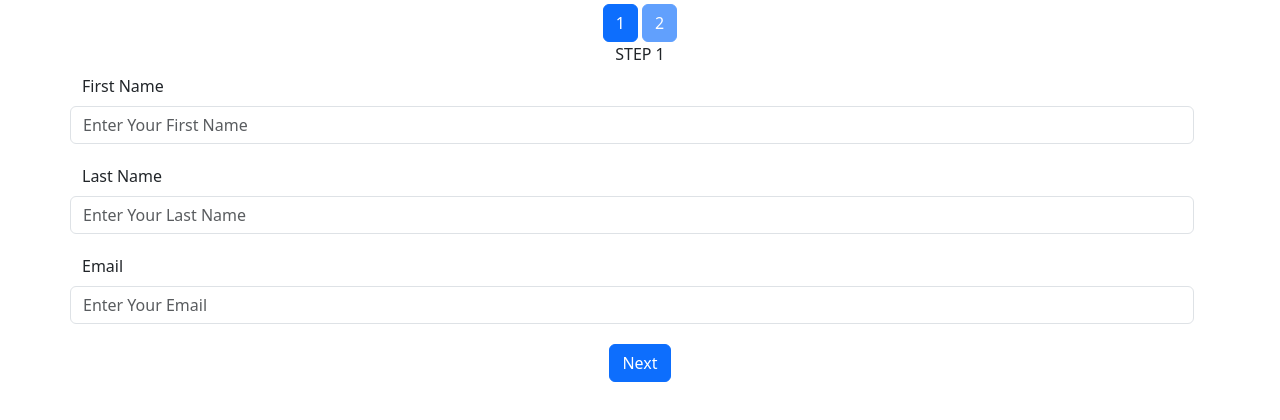
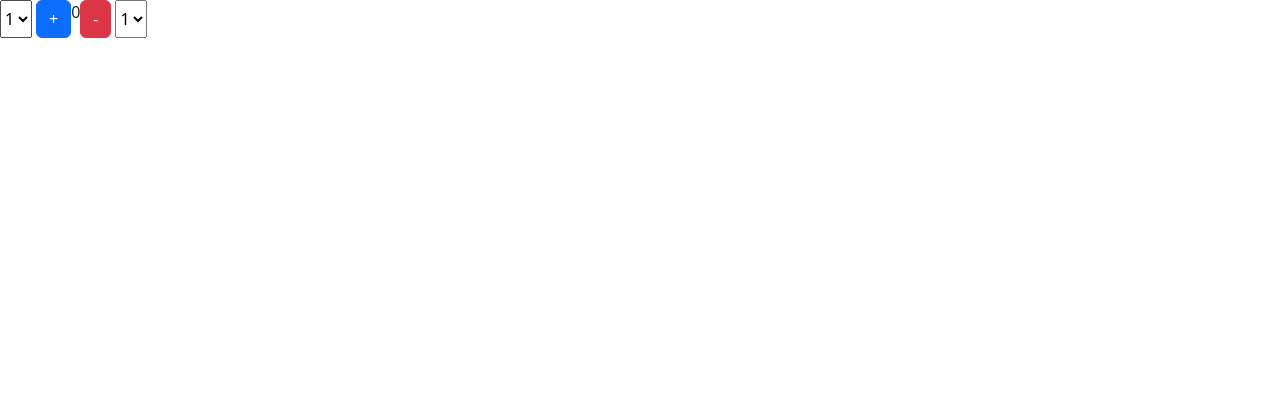
Before and after one commit to kajlasanamdeep/ContextApi, a React (Create React App) app: page / in a window 1280 px wide. Shown: the top 420 px of the page. Built offline with nearby package versions, Linux system fonts and the light colour scheme.

Commit message:
useCallback hook practice

```diff
--- a/src/App.js
+++ b/src/App.js
@@ -1,36 +1,40 @@
-import { useEffect, useState } from "react";
+import { useCallback, useEffect, useState } from "react";
 import 'bootstrap/dist/css/bootstrap.min.css'
+import { Button } from "react-bootstrap";
+export default function App() {
+  const [count, setCount] = useState(0);
+  const [inc, setInc] = useState(1);
+  const [dec, setDec] = useState(1);
+  const increment = useCallback(() => {
+    setCount(prev => (+prev) + (+inc))
+  }, [inc])
+  const decrement = useCallback(() => {
+    setCount(prev => prev - dec)
+  }, [dec])
+  useEffect(() => {
+    console.log("decrement");
+  }, [decrement])
+  useEffect(() => {
+    console.log("increment");
+  }, [increment])
+  return (
+    <div className="d-flex">
+      <select className="me-1" value={inc} onChange={(e) => {
+        setInc(e.target.value)
+      }}>
+        <option value={1}>1</option>
+        <option value={2}>2</option>
+      </select>
 
-import UserContext from "./context";
-import './App.css'
-import Stepper from "./components/Stepper/Stepper";
-import Form1 from "./components/Form1/Form1";
-import Form2 from "./components/Form2/Form2";
+      <Button onClick={increment}>+</Button>
+      <span>{count}</span>
+      <Button variant="danger" onClick={decrement}>-</Button>
+      <select className="ms-1" value={inc} onChange={(e) => {
+        setDec(e.target.value)
+      }}>
+        <option value={1}>1</option>
+        <option value={2}>2</option>
+      </select>
 
-export default function App() {
-  const [currentStep, setCurrentStep] = useState(1);
-  const [userData, setUserData] = useState({
-    firstName: '',
-    lastName: '',
-    email: '',
-    confirmPassword: '',
-    password: ""
-  });
-  useEffect(() => {
-    console.log(userData, "user details");
-  }, [userData])
-  return (
-    <UserContext.Provider value={{
-      currentStep,
-      setCurrentStep,
-      userData,
-      setUserData
-    }}>
-      <div className="App">
-        <Stepper />
-        <Form1 />
-        <Form2 />
-      </div>
-    </UserContext.Provider>
-  );
+    </div>)
 }
--- a/src/components/Form1/Form1.jsx
+++ /dev/null
@@ -1,63 +0,0 @@
-import React, { useContext } from 'react'
-import { Row, Form, Button } from 'react-bootstrap'
-import UserContext from '../../context'
-import { useFormik } from 'formik';
-import * as Yup from 'yup';
-
-function Form1() {
-    const { currentStep,
-        setCurrentStep,
-        userData,
-        setUserData
-    } = useContext(UserContext)
-
-    const formik = useFormik({
-        enableReinitialize: true,
-        initialValues: {
-            firstName: userData?.firstName,
-            lastName: userData?.lastName,
-            email: userData?.email,
-        },
-        validationSchema: Yup.object({
-            firstName: Yup.string("").min(4).required(),
-            lastName: Yup.string("").min(4).required(),
-            email: Yup.string("").email().min(4).required(),
-        }),
-        onSubmit: (values) => {
-            console.log(values);
-            setUserData(prev => ({
-                ...prev,
-                ...values
-            }))
-            setCurrentStep(2)
-        }
-    });
-    return (
-        <Form onSubmit={formik.handleSubmit} className='container' hidden={currentStep !== 1}>
-            <Form.Label>STEP 1</Form.Label>
-            <Form.Group as={Row} className="mb-3 me-1">
-                <Form.Label style={{ textAlign: "left" }}>
-                    First Name
-                </Form.Label>
-                <Form.Control name={"firstName"} value={formik.values?.firstName} placeholder={`Enter Your First Name`} onChange={formik.handleChange} type={'text'} onBlur={formik.handleBlur} />
-                <Form.Text style={{ color: "red" }}>{formik.touched?.firstName && formik.errors?.firstName}</Form.Text>
-            </Form.Group>
-            <Form.Group as={Row} className="mb-3 me-1">
-                <Form.Label style={{ textAlign: "left" }}>
-                    Last Name
-                </Form.Label>
-                <Form.Control name={"lastName"} value={formik.values?.lastName} placeholder={`Enter Your Last Name`} onChange={formik.handleChange} type={'text'} onBlur={formik.handleBlur} />
-                <Form.Text style={{ color: "red" }}>{formik.touched?.lastName && formik.errors?.lastName}</Form.Text>
-            </Form.Group>
-            <Form.Group as={Row} className="mb-3 me-1">
-                <Form.Label style={{ textAlign: "left" }}>
-                    Email
-                </Form.Label>
-                <Form.Control name={"email"} value={formik.values?.email} placeholder={`Enter Your Email`} onChange={formik.handleChange} type={'email'} onBlur={formik.handleBlur} />
-                <Form.Text style={{ color: "red" }}>{formik.touched?.email && formik.errors?.email}</Form.Text>
-            </Form.Group>
-            <Button type={'submit'}>Next</Button>
-        </Form >)
-}
-
-export default Form1
--- a/src/components/Form2/Form2.jsx
+++ /dev/null
@@ -1,56 +0,0 @@
-import React, { useContext } from 'react'
-import { Row, Form, Button } from 'react-bootstrap'
-import UserContext from '../../context'
-import { useFormik } from 'formik';
-import * as Yup from 'yup';
-
-function Form2() {
-    const { currentStep,
-        setCurrentStep,
-        userData,
-        setUserData
-    } = useContext(UserContext)
-    const formik = useFormik({
-        enableReinitialize: true,
-        initialValues: {
-            password: userData?.password,
-            confirmPassword: userData?.confirmPassword,
-        },
-        validationSchema: Yup.object({
-            password: Yup.string("").min(4).required(),
-            confirmPassword: Yup.string("").min(4).required().oneOf([Yup.ref('password')], 'Passwords must match'),
-        }),
-        onSubmit: (values) => {
-            console.log(values);
-            setUserData(prev => ({
-                ...prev,
-                ...values
-            }))
-            alert(`Thanks For Form Submittion ${userData?.firstName}`)
-            // window.location.reload();
-            // setCurrentStep(3)
-        }
-    });
-
-    return (
-        <Form onSubmit={formik.handleSubmit} className='container' hidden={currentStep !== 2}>
-            <Form.Label>STEP 2</Form.Label>
-            <Form.Group as={Row} className="mb-3 me-1">
-                <Form.Label style={{ textAlign: "left" }}>
-                    Password
-                </Form.Label>
-                <Form.Control name={"password"} placeholder={`Enter Your Password`} onChange={formik.handleChange} value={formik.values.password} type={'password'} onBlur={formik.handleBlur}/>
-                <Form.Text style={{ color: "red" }}>{formik.touched?.password && formik.errors?.password}</Form.Text>
-            </Form.Group>
-            <Form.Group as={Row} className="mb-3 me-1">
-                <Form.Label style={{ textAlign: "left" }}>
-                    Confirm Password
-                </Form.Label>
-                <Form.Control name={"confirmPassword"} placeholder={`Confirm Your Password`} onChange={formik.handleChange} value={formik.values.confirmPassword} type={'password'} onBlur={formik.handleBlur}/>
-                <Form.Text style={{ color: "red" }}>{formik.touched?.confirmPassword && formik.errors?.confirmPassword}</Form.Text>
-            </Form.Group>
-            <Button type={'submit'}>Submit</Button>
-        </Form>)
-}
-
-export default Form2
--- a/src/components/Stepper/Stepper.jsx
+++ /dev/null
@@ -1,21 +0,0 @@
-import React, { useContext } from 'react'
-import UserContext from '../../context'
-import { Button } from 'react-bootstrap'
-
-function Stepper() {
-    const { currentStep,
-        setCurrentStep,
-    } = useContext(UserContext)
-    return (
-        <div className='mt-1'>
-            <Button className='me-1' onClick={() => {
-                setCurrentStep(1)
-            }}>1</Button>
-            <Button onClick={() => {
-                setCurrentStep(2)
-            }} disabled={currentStep !== 2}>2</Button>
-        </div>
-    )
-}
-
-export default Stepper
--- a/src/context.jsx
+++ /dev/null
@@ -1,4 +0,0 @@
-import { createContext } from "react";
-
-const UserContext = createContext();
-export default UserContext;
```
Also changed, not shown: src/components/Stepper/Stepper.css (deleted).
